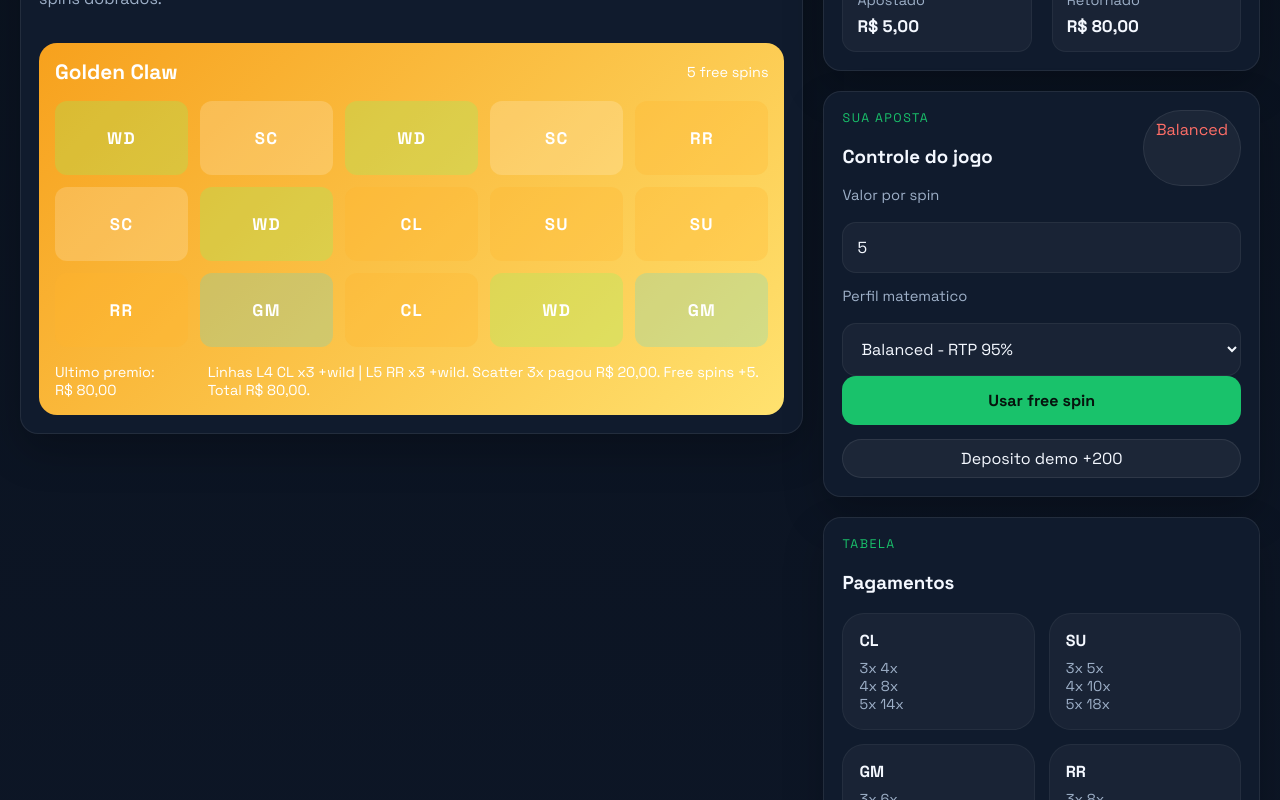
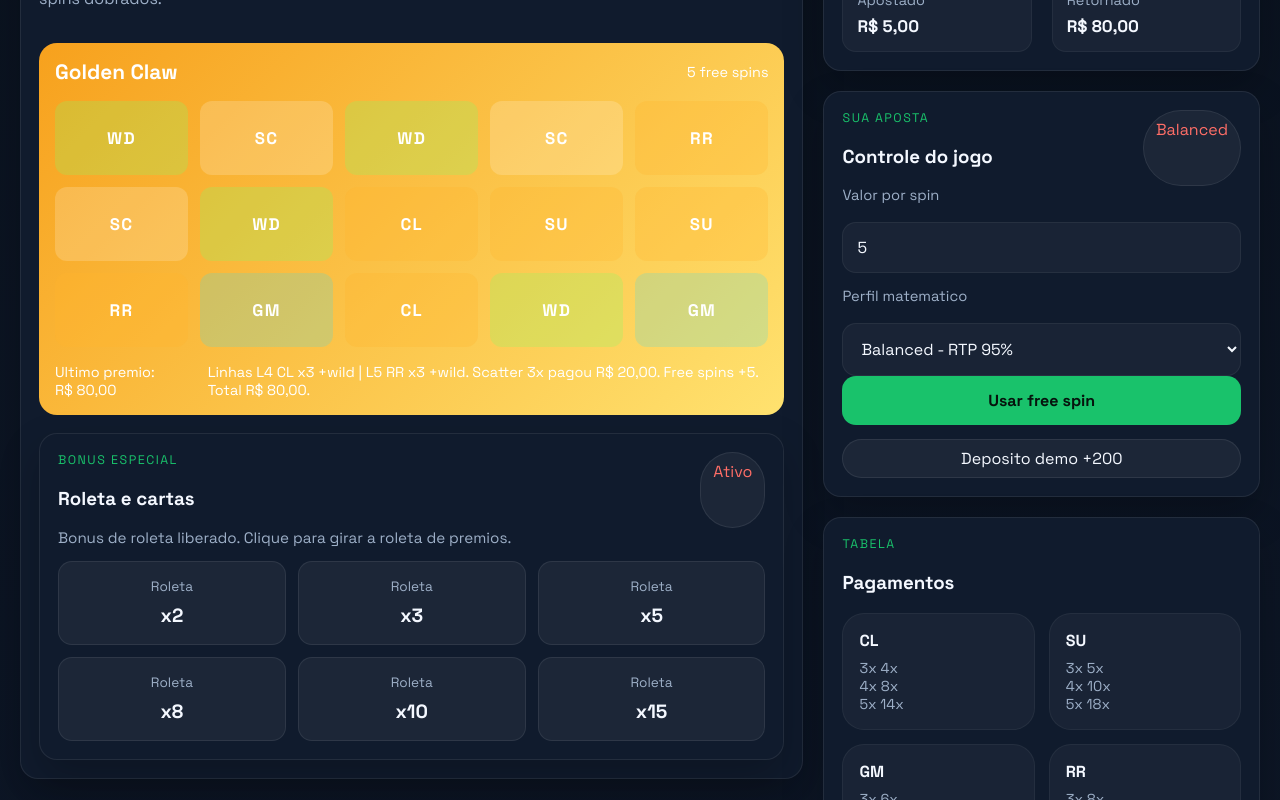
Before and after one commit to Dashbuster/bet-site, a Next.js app: page /slots/golden-claw in a window 1280 px wide. Both pictures are taken after a click on the button "Girar agora". Shown: the part 440-1240 px from the top of the page. Built offline with nearby package versions, Linux system fonts and the light colour scheme.

Commit message:
Add original tiger-style bonus slot experience

```diff
--- a/app/globals.css
+++ b/app/globals.css
@@ -342,6 +342,52 @@ button {
 .slot-sidebar {
   display: grid;
   gap: 20px;
+}
+
+.bonus-panel {
+  margin-top: 18px;
+}
+
+.bonus-grid {
+  display: grid;
+  gap: 12px;
+  margin-top: 14px;
+}
+
+.roulette-grid {
+  grid-template-columns: repeat(3, minmax(0, 1fr));
+}
+
+.cards-grid {
+  grid-template-columns: repeat(4, minmax(0, 1fr));
+}
+
+.bonus-tile {
+  border-radius: 14px;
+  padding: 16px;
+  border: 1px solid rgba(255, 255, 255, 0.08);
+  background: rgba(255, 255, 255, 0.05);
+  color: var(--text);
+  cursor: pointer;
+  text-align: center;
+}
+
+.bonus-tile span {
+  display: block;
+  margin-bottom: 8px;
+  color: var(--muted);
+  font-size: 0.85rem;
+}
+
+.bonus-tile strong {
+  display: block;
+  font-size: 1.2rem;
+}
+
+.card-tile {
+  min-height: 118px;
+  display: grid;
+  align-content: center;
 }
 
 .casino-spotlight {
@@ -809,7 +855,9 @@ button {
   .launcher-actions,
   .slot-controls,
   .paytable-grid,
-  .slot-summary-grid {
+  .slot-summary-grid,
+  .roulette-grid,
+  .cards-grid {
     grid-template-columns: 1fr;
   }
 
--- a/components/slot-machine.tsx
+++ b/components/slot-machine.tsx
@@ -24,6 +24,7 @@ type SlotStats = {
   wagered: number;
   won: number;
 };
+type BonusMode = "roulette" | "cards" | null;
 type SlotOverride = {
   profileId?: string;
   hitRate?: number;
@@ -134,6 +135,10 @@ function formatLineSummary(lines: WinLine[], labels: Record<SlotSymbol, string>)
     .join(" | ");
 }
 
+function randomMultiplier(pool: number[]) {
+  return pool[Math.floor(Math.random() * pool.length)];
+}
+
 export function SlotMachine({ game }: { game: SlotGame }) {
   const [walletBalance, setWalletBalance] = useState(0);
   const [slotStake, setSlotStake] = useState("5");
@@ -144,6 +149,11 @@ export function SlotMachine({ game }: { game: SlotGame }) {
   const [freeSpinsRemaining, setFreeSpinsRemaining] = useState(0);
   const [stats, setStats] = useState<SlotStats>({ spins: 0, wagered: 0, won: 0 });
   const [override, setOverride] = useState<SlotOverride>({});
+  const [bonusMode, setBonusMode] = useState<BonusMode>(null);
+  const [bonusRewards, setBonusRewards] = useState<number[]>([]);
+  const [bonusCards, setBonusCards] = useState<number[]>([]);
+  const [bonusMessage, setBonusMessage] = useState("");
+  const [bonusStake, setBonusStake] = useState(0);
   const [hydrated, setHydrated] = useState(false);
 
   useEffect(() => {
@@ -196,6 +206,37 @@ export function SlotMachine({ game }: { game: SlotGame }) {
 
   const activeFreeSpinMultiplier = override.freeSpinMultiplier ?? game.freeSpinMultiplier;
   const realizedRtp = stats.wagered ? Number(((stats.won / stats.wagered) * 100).toFixed(1)) : 0;
+  const isTigerStyleGame = game.id === "golden-claw";
+
+  const applyBonusPayout = (multiplier: number, label: string) => {
+    const payout = Number((bonusStake * multiplier).toFixed(2));
+    setWalletBalance((current) => Number((current + payout).toFixed(2)));
+    setLastPayout(payout);
+    setStats((current) => ({
+      ...current,
+      won: Number((current.won + payout).toFixed(2)),
+    }));
+    setBonusMode(null);
+    setBonusRewards([]);
+    setBonusCards([]);
+    setBonusMessage(`${label} pagou ${currency.format(payout)}.`);
+    setMessage(`${label} pagou ${currency.format(payout)} em bonus especial.`);
+  };
+
+  const openBonus = (stake: number) => {
+    const nextMode: BonusMode = Math.random() < 0.5 ? "roulette" : "cards";
+    setBonusStake(stake);
+    setBonusMode(nextMode);
+
+    if (nextMode === "roulette") {
+      setBonusRewards([2, 3, 5, 8, 10, 15]);
+      setBonusMessage("Bonus de roleta liberado. Clique para girar a roleta de premios.");
+      return;
+    }
+
+    setBonusCards([2, 4, 6, 10]);
+    setBonusMessage("Bonus de cartas liberado. Escolha uma carta para revelar seu premio.");
+  };
 
   const spin = () => {
     const stake = Number(slotStake) || 0;
@@ -248,6 +289,10 @@ export function SlotMachine({ game }: { game: SlotGame }) {
         inFreeSpin ? " em rodada gratis." : "."
       }`,
     );
+
+    if (isTigerStyleGame && result.scatterCount >= 3) {
+      openBonus(stake);
+    }
   };
 
   return (
@@ -330,6 +375,52 @@ export function SlotMachine({ game }: { game: SlotGame }) {
                 <span>{message}</span>
               </div>
             </div>
+
+            {isTigerStyleGame ? (
+              <div className="special-bonus panel bonus-panel">
+                <div className="launcher-head">
+                  <div>
+                    <p className="eyebrow accent">Bonus especial</p>
+                    <h3>Roleta e cartas</h3>
+                  </div>
+                  <span className="live-pill">{bonusMode ? "Ativo" : "Aguardando scatter"}</span>
+                </div>
+
+                <p className="slot-message">{bonusMessage || "Acumule 3 scatters no Golden Claw para abrir o bonus."}</p>
+
+                {bonusMode === "roulette" ? (
+                  <div className="bonus-grid roulette-grid">
+                    {bonusRewards.map((reward) => (
+                      <button
+                        className="bonus-tile"
+                        key={`roulette-${reward}`}
+                        onClick={() => applyBonusPayout(reward, `Roleta x${reward}`)}
+                        type="button"
+                      >
+                        <span>Roleta</span>
+                        <strong>x{reward}</strong>
+                      </button>
+                    ))}
+                  </div>
+                ) : null}
+
+                {bonusMode === "cards" ? (
+                  <div className="bonus-grid cards-grid">
+                    {bonusCards.map((reward, index) => (
+                      <button
+                        className="bonus-tile card-tile"
+                        key={`card-${reward}-${index}`}
+                        onClick={() => applyBonusPayout(reward, `Carta bonus x${reward}`)}
+                        type="button"
+                      >
+                        <span>Carta {index + 1}</span>
+                        <strong>Virar</strong>
+                      </button>
+                    ))}
+                  </div>
+                ) : null}
+              </div>
+            ) : null}
           </section>
 
           <aside className="slot-sidebar">
```
Also changed, not shown: components/betting-dashboard.tsx (+4 -8 lines).
